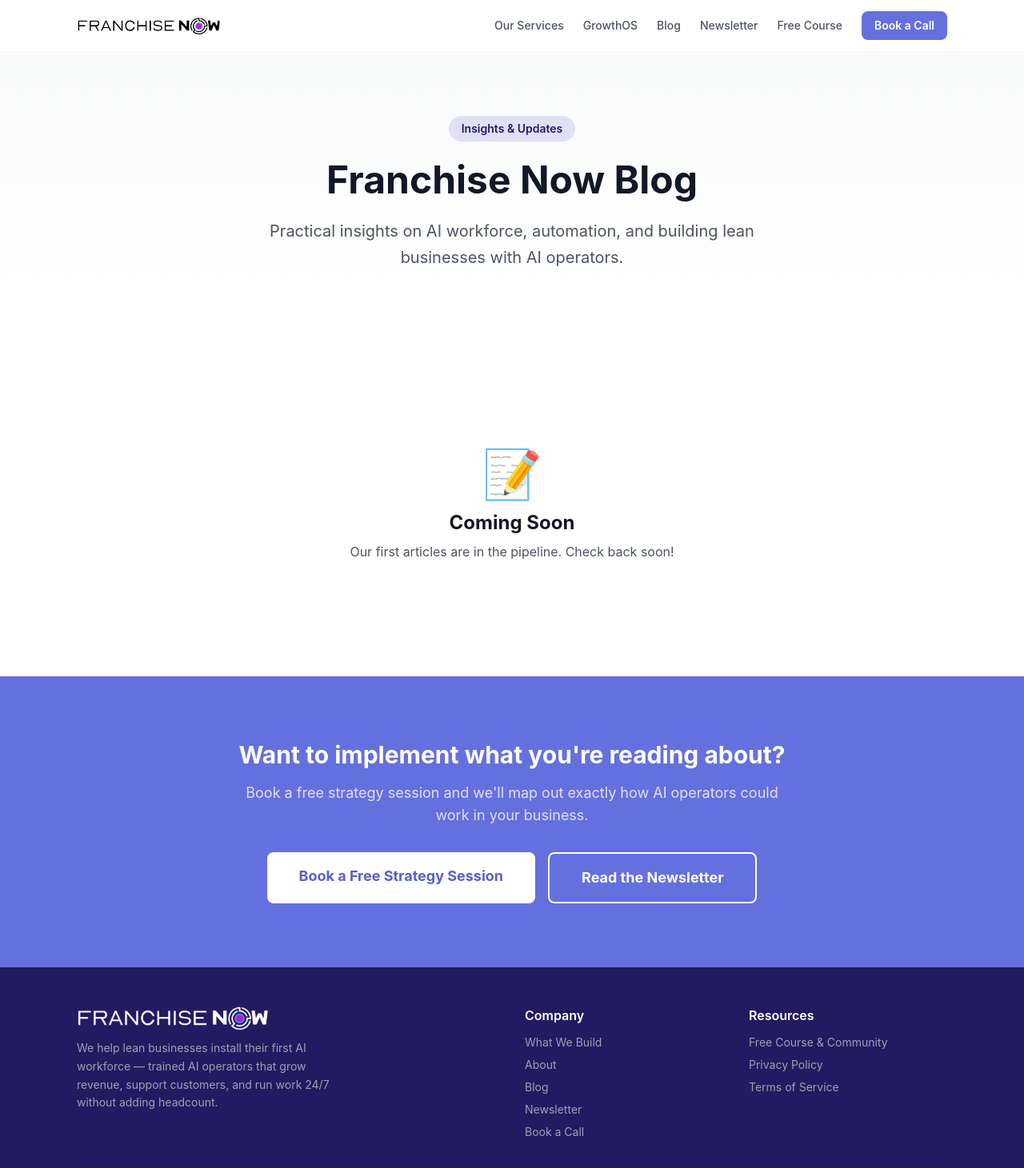
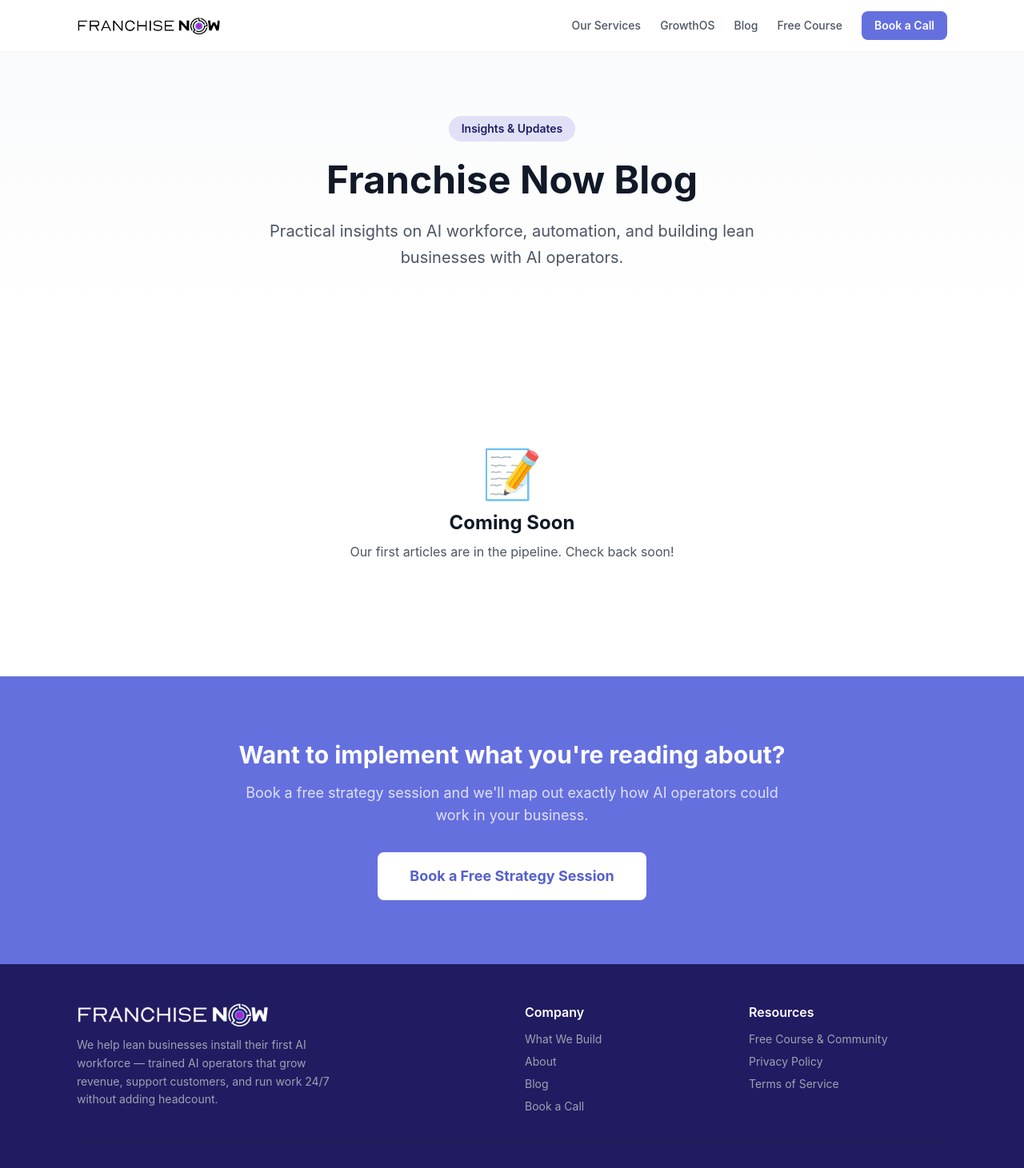
Before and after one commit to Gandley/franchise-now-openclaw, a Next.js app: page /blog in a window 1280 px wide. Shown: the top 1461 px of the page at 80% size. Built offline with nearby package versions, Linux system fonts and the light colour scheme.

Commit message:
Remove all newsletter references from site

```diff
--- a/app/blog/[slug]/page.tsx
+++ b/app/blog/[slug]/page.tsx
@@ -116,21 +116,13 @@ export default async function BlogPostPage({ params }: Props) {
             <p className="text-brand-100 mb-8">
               {post.secondaryCtaCopy || "Book a free strategy session and we'll map out exactly how AI operators could work for you."}
             </p>
-            <div className="flex flex-col sm:flex-row gap-4 justify-center">
+            <div className="flex justify-center">
               <Link
                 href="/book-call"
                 className="inline-block bg-white text-brand-700 hover:bg-gray-50 font-bold px-8 py-4 rounded-lg transition-colors"
               >
                 Book a Free Strategy Session
               </Link>
-              <a
-                href="https://franchisenow.media"
-                target="_blank"
-                rel="noreferrer"
-                className="inline-block border-2 border-white text-white hover:bg-white hover:text-brand-700 font-bold px-8 py-4 rounded-lg transition-colors"
-              >
-                Read the Newsletter
-              </a>
             </div>
           </div>
         </div>
--- a/app/blog/page.tsx
+++ b/app/blog/page.tsx
@@ -93,21 +93,13 @@ export default async function BlogPage() {
           <p className="text-brand-100 text-lg mb-8">
             Book a free strategy session and we&apos;ll map out exactly how AI operators could work in your business.
           </p>
-          <div className="flex flex-col sm:flex-row gap-4 justify-center">
+          <div className="flex justify-center">
             <Link
               href="/book-call"
               className="inline-block bg-white text-brand-700 hover:bg-gray-50 font-bold px-10 py-4 rounded-lg transition-colors text-lg"
             >
               Book a Free Strategy Session
             </Link>
-            <a
-              href="https://franchisenow.media"
-              target="_blank"
-              rel="noreferrer"
-              className="inline-block border-2 border-white text-white hover:bg-white hover:text-brand-700 font-bold px-10 py-4 rounded-lg transition-colors text-lg"
-            >
-              Read the Newsletter
-            </a>
           </div>
         </div>
       </section>
--- a/components/Footer.tsx
+++ b/components/Footer.tsx
@@ -20,14 +20,6 @@ export default function Footer() {
               <Link href="/services" className="hover:text-white transition-colors">What We Build</Link>
               <Link href="/about" className="hover:text-white transition-colors">About</Link>
               <Link href="/blog" className="hover:text-white transition-colors">Blog</Link>
-              <a
-                href="https://franchisenow.media"
-                target="_blank"
-                rel="noreferrer"
-                className="hover:text-white transition-colors"
-              >
-                Newsletter
-              </a>
               <Link
                 href="/book-call"
                 className="hover:text-white transition-colors"
--- a/components/Nav.tsx
+++ b/components/Nav.tsx
@@ -19,14 +19,6 @@ export default function Nav() {
             <Link href="/services" className="text-gray-600 hover:text-gray-900 font-medium transition-colors text-sm">Our Services</Link>
             <Link href="/growthos" className="text-gray-600 hover:text-gray-900 font-medium transition-colors text-sm">GrowthOS</Link>
             <Link href="/blog" className="text-gray-600 hover:text-gray-900 font-medium transition-colors text-sm">Blog</Link>
-            <a
-              href="https://franchisenow.media"
-              target="_blank"
-              rel="noreferrer"
-              className="text-gray-600 hover:text-gray-900 font-medium transition-colors text-sm"
-            >
-              Newsletter
-            </a>
             <Link href="/get-access" className="text-gray-600 hover:text-gray-900 font-medium transition-colors text-sm">Free Course</Link>
             <Link
               href="/book-call"
@@ -54,14 +46,6 @@ export default function Nav() {
             <Link href="/services" className="text-gray-700 font-medium" onClick={() => setOpen(false)}>Our Services</Link>
             <Link href="/growthos" className="text-gray-700 font-medium" onClick={() => setOpen(false)}>GrowthOS</Link>
             <Link href="/blog" className="text-gray-700 font-medium" onClick={() => setOpen(false)}>Blog</Link>
-            <a
-              href="https://franchisenow.media"
-              target="_blank"
-              rel="noreferrer"
-              className="text-gray-700 font-medium"
-            >
-              Newsletter
-            </a>
             <Link href="/get-access" className="text-gray-700 font-medium" onClick={() => setOpen(false)}>Free Course</Link>
             <Link
               href="/book-call"
```
